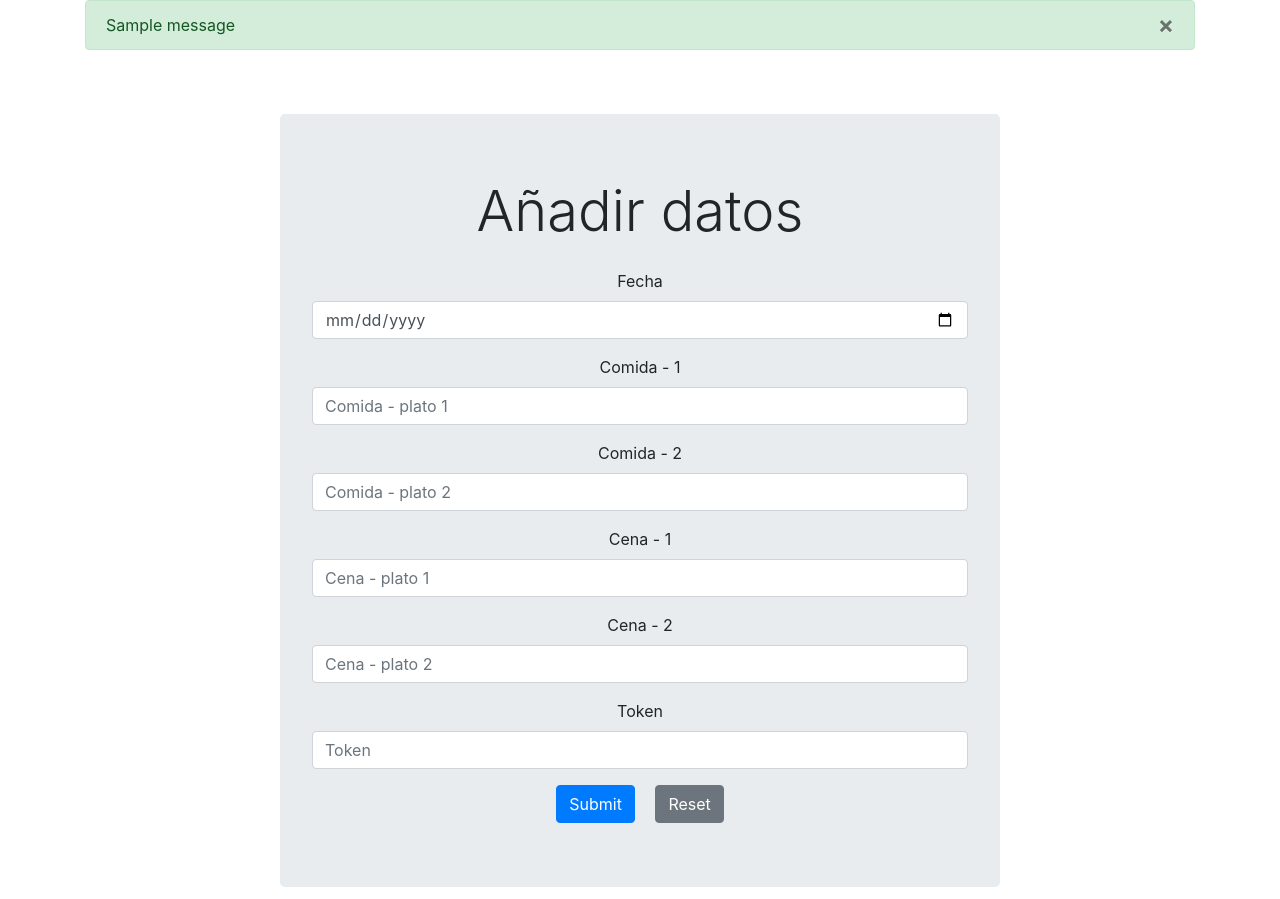
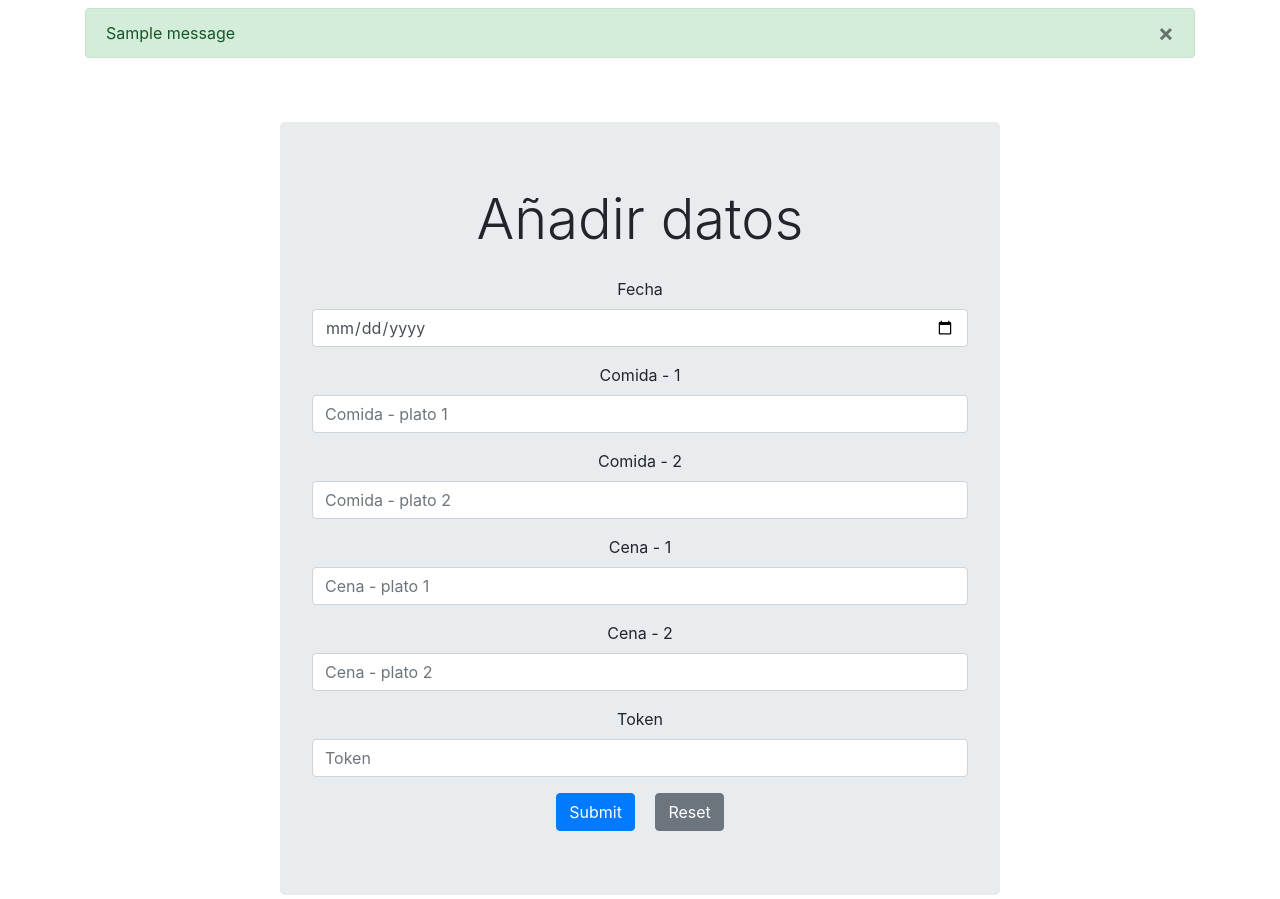
Before and after one commit to sralloza/flask-web, a Flask app: page /add in a window 1280 px wide. Run offline with Flask 2, Linux system fonts and the light colour scheme; one stand-in notice (Sample message) is shown; parts of the project's set-up code (start-up, migrations or seed data) failed here and were passed over; some libraries are stand-ins or nearby versions.

Commit message:
Add 1em of margin top for notifications

```diff
--- a/app/base/templates/base.html
+++ b/app/base/templates/base.html
@@ -13,7 +13,7 @@
 {{super()}}
 <div class="container">
     {% for category, message in get_flashed_messages(with_categories=true) %}
-    <div class="alert alert-{{category}}">
+    <div class="alert alert-{{category}} mt-2">
         <button type="button" class="close" data-dismiss="alert">&times;</button>
         {{ message }}
     </div>
```
